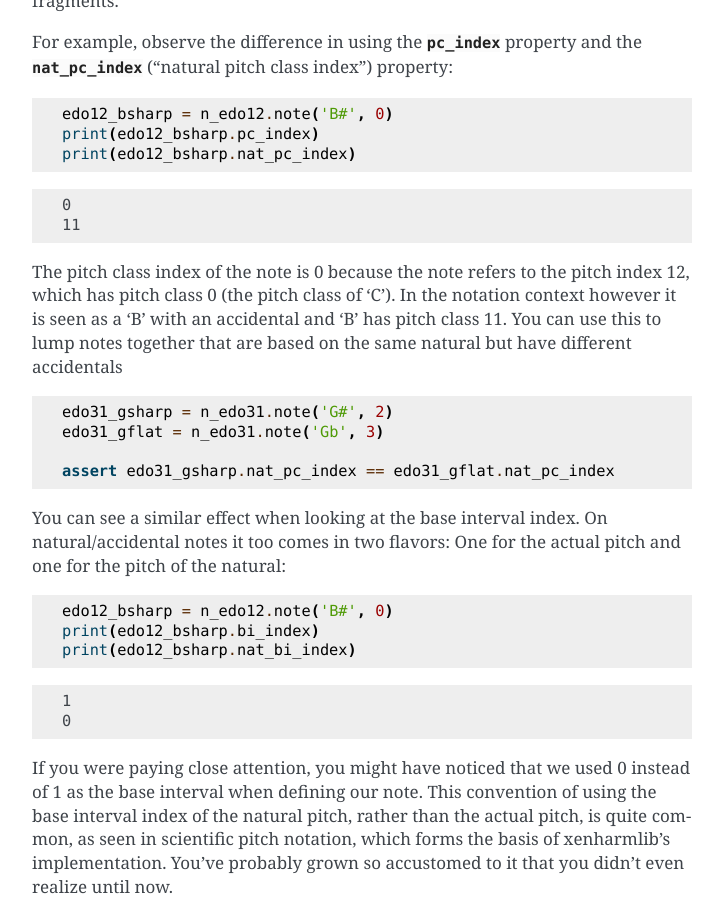
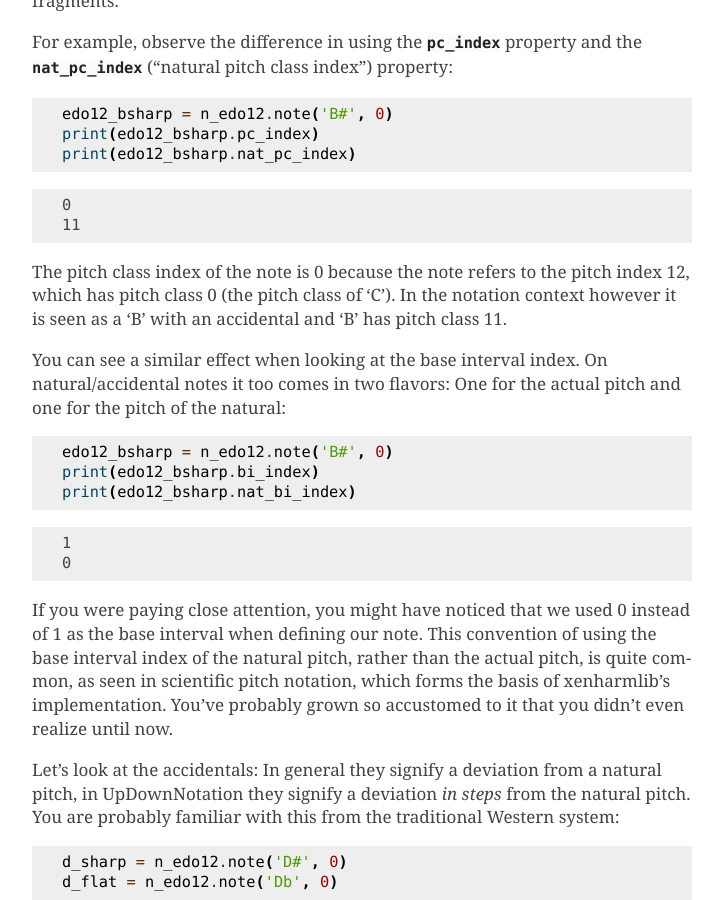
Before and after one commit to retooth2/xenharmlib, a Sphinx documentation site: the page built from doc/quickstart.rst, in a window 1280 px wide and 900 px high, scrolled down 16698 px. Shown: the whole window, without its empty margins (388-1111 px from the left). Built offline with Sphinx 7.4.7, drawn with Linux system fonts in a browser that asks for light colours.

Commit message:
doc(quickstart): removed weird example
the given example did not describe a realistic usecase

```diff
--- a/doc/quickstart.rst
+++ b/doc/quickstart.rst
@@ -985,15 +985,7 @@
 The pitch class index of the note is 0 because the note refers to the
 pitch index 12, which has pitch class 0 (the pitch class of 'C').
 In the notation context however it is seen as a 'B' with an accidental
-and 'B' has pitch class 11. You can use this to lump notes together
-that are based on the same natural but have different accidentals
-
-.. testcode::
-
-    edo31_gsharp = n_edo31.note('G#', 2)
-    edo31_gflat = n_edo31.note('Gb', 3)
-
-    assert edo31_gsharp.nat_pc_index == edo31_gflat.nat_pc_index
+and 'B' has pitch class 11.
 
 You can see a similar effect when looking at the base interval index.
 On natural/accidental notes it too comes in two flavors: One for the
```
